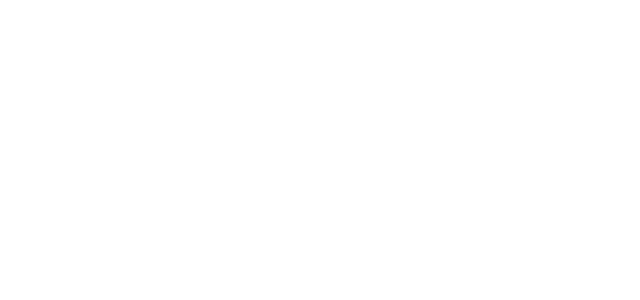
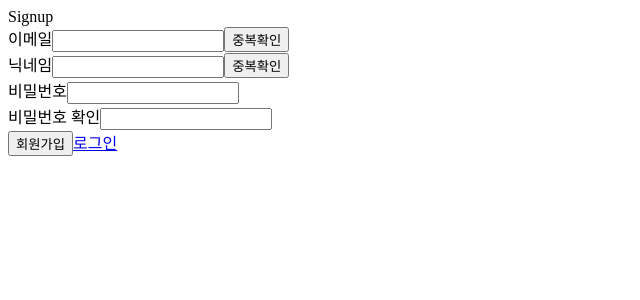
Before and after one commit to wisdom1104/todo-typescript, a React (Create React App) app: page /signup in a window 1280 px wide. Before the commit this address had no page. Shown: the top 300 px of the page, without its empty margins (0-640 px from the left). Built offline with nearby package versions, Linux system fonts and the light colour scheme; a web font is replaced by a local one.

Commit message:
feat: 회원가입 페이지 구성

```diff
--- a/db.json
+++ b/db.json
@@ -36,5 +36,13 @@
       "isDone": false,
       "id": 7
     }
+  ],
+  "user": [
+    {
+      "id": 1,
+      "email": "1@1.1",
+      "password": "smile",
+      "nickname": "올라프"
+    }
   ]
 }
--- a/src/components/Header.tsx
+++ b/src/components/Header.tsx
@@ -1,12 +1,23 @@
 import React from "react";
+import { useNavigate } from "react-router";
 import styled from "styled-components";
 
 function Header() {
+  const navi = useNavigate();
   return (
     <>
       <StHeader>
         <StHeaderTitle>My Todo List</StHeaderTitle>
-        <span>Olaf</span>
+        <div>
+          <button
+            onClick={() => {
+              navi("/signup");
+            }}
+          >
+            회원가입
+          </button>
+          {/* <span>Olaf</span> */}
+        </div>
       </StHeader>
     </>
   );
--- /dev/null
+++ b/src/components/Login.tsx
@@ -0,0 +1,7 @@
+import React from "react";
+
+function Login() {
+  return <div>Login</div>;
+}
+
+export default Login;
--- a/src/pages/Home.tsx
+++ b/src/pages/Home.tsx
@@ -35,7 +35,6 @@
   return (
     <>
       <Header />
-      <div>Home</div>
       <Form />
       <Working todos={todos} />
       <Done todos={todos} />
--- /dev/null
+++ b/src/pages/Signup.tsx
@@ -0,0 +1,53 @@
+import React from "react";
+import { Link } from "react-router-dom";
+
+function Signup() {
+  return (
+    <form>
+      <div>Signup</div>
+      <div>
+        <span>이메일</span>
+        <input />
+        <button
+          type="button"
+          onClick={() => {
+            alert("이메일 중복확인");
+          }}
+        >
+          중복확인
+        </button>
+      </div>
+      <div>
+        <span>닉네임</span>
+        <input />
+        <button
+          type="button"
+          onClick={() => {
+            alert("닉네임 중복확인");
+          }}
+        >
+          중복확인
+        </button>
+      </div>
+      <div>
+        <span>비밀번호</span>
+        <input />
+      </div>
+      <div>
+        <span>비밀번호 확인</span>
+        <input />
+      </div>
+      <button
+        type="submit"
+        onClick={() => {
+          alert("회원가입 성공");
+        }}
+      >
+        회원가입
+      </button>
+      <Link to="/login">로그인</Link>
+    </form>
+  );
+}
+
+export default Signup;
--- a/src/shared/Router.tsx
+++ b/src/shared/Router.tsx
@@ -1,6 +1,8 @@
 import { BrowserRouter, Routes, Route } from "react-router-dom";
 import Home from "../pages/Home";
 import Detail from "../pages/Detail";
+import Signup from "../pages/Signup";
+import Login from "../components/Login";
 
 function Router() {
   return (
@@ -9,6 +11,8 @@
         <Routes>
           <Route path="/" element={<Home />} />
           <Route path="/detail/:id" element={<Detail />} />
+          <Route path="/signup" element={<Signup />} />
+          <Route path="/login" element={<Login />} />
         </Routes>
       </BrowserRouter>
     </>
```
